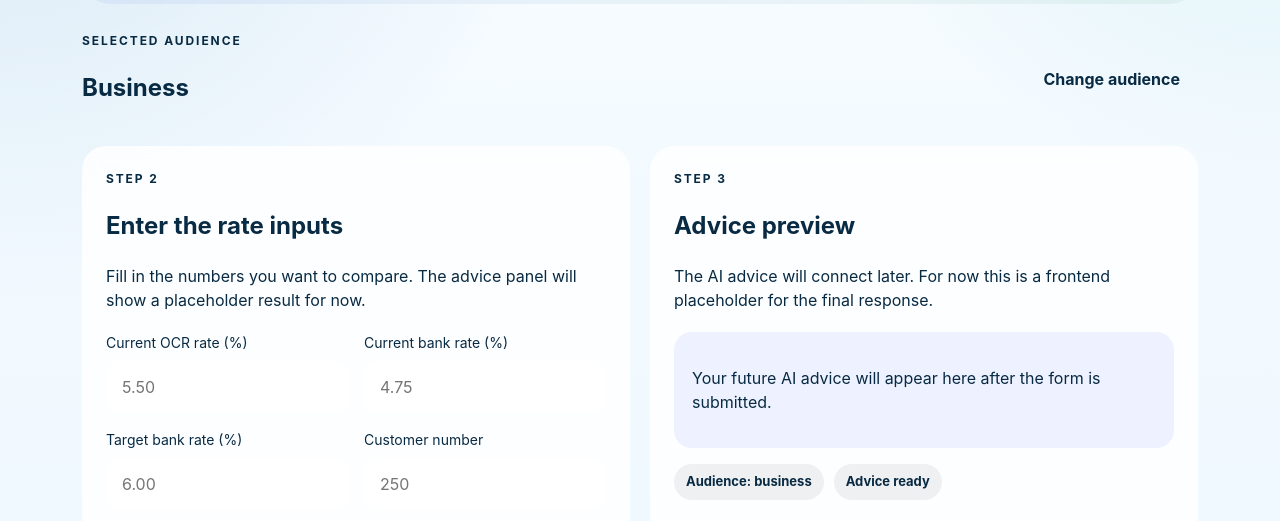
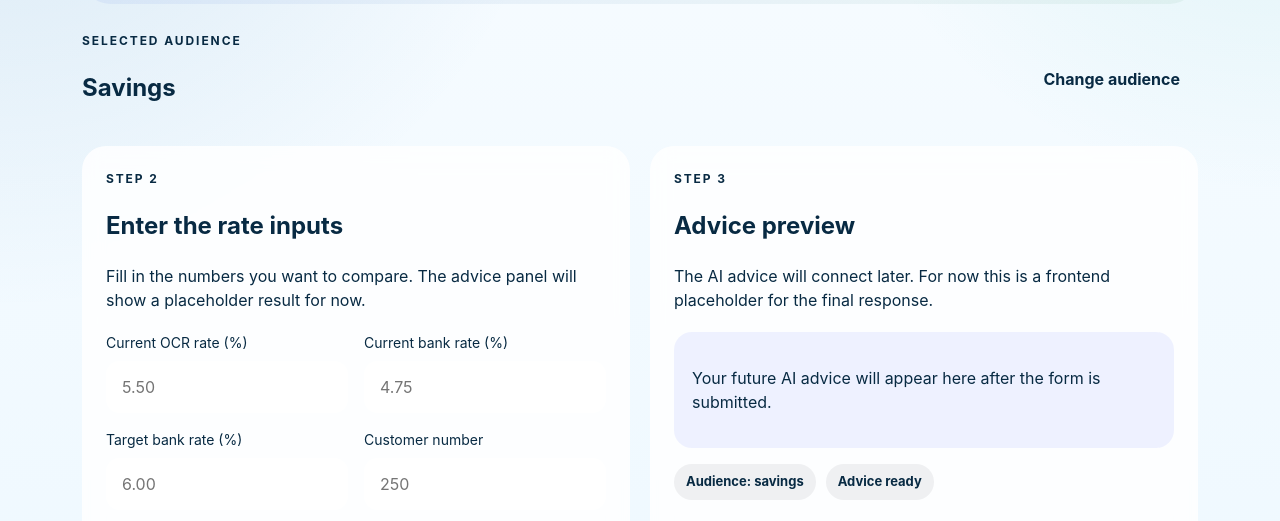
Before and after one commit to Cainiwang/AI_Hackathon_2026, a React app in the folder frontend/: page /dashboard in a window 1280 px wide. Both pictures are taken after a click on the button 369 px from the left and 536 px from the top of the page. Shown: the part 269-790 px from the top of the page. Built offline with nearby package versions, Linux system fonts and the light colour scheme; the HTML template or start-up script is replaced by a standard one.

Commit message:
Final debugg for names of business and personal

```diff
--- a/frontend/src/Dashboard.jsx
+++ b/frontend/src/Dashboard.jsx
@@ -19,7 +19,7 @@ function Dashboard() {
         title: 'Advice preview',
         description: 'Your future AI advice will appear here after the form is submitted.',
         bullets: [
-          'Choose business or personal first.',
+          'Choose Savings or Borrowing first.',
           'Enter the OCR and bank rate values.',
           'Connect the AI later to replace this placeholder.',
         ],
@@ -137,7 +137,7 @@ function Dashboard() {
           <div className="workspace-header">
             <div>
               <p className="eyebrow">Selected audience</p>
-              <h2>{audience === 'business' ? 'Business' : 'Personal'}</h2>
+              <h2>{audience === 'savings' ? 'Savings' : 'Borrowing'}</h2>
             </div>
 
             <button type="button" className="secondary-button" onClick={handleReset}>
--- a/frontend/src/components/AudienceSelector.jsx
+++ b/frontend/src/components/AudienceSelector.jsx
@@ -11,13 +11,13 @@ export function AudienceSelector({ onSelect }) {
       </div>
 
       <div className="choice-grid">
-        <button type="button" className="choice-card" onClick={() => onSelect('business')}>
+        <button type="button" className="choice-card" onClick={() => onSelect('savings')}>
           <span className="choice-tag">Savings</span>
           <strong>Saving Interest</strong>
           <span>See how OCR changes may affect the interest you earn on your savings.</span>
         </button>
 
-        <button type="button" className="choice-card" onClick={() => onSelect('personal')}>
+        <button type="button" className="choice-card" onClick={() => onSelect('borrowing')}>
           <span className="choice-tag">Borrowing</span>
           <strong>Loan Interest</strong>
           <span>See how OCR changes may affect the interest you pay on loans.</span>
```
